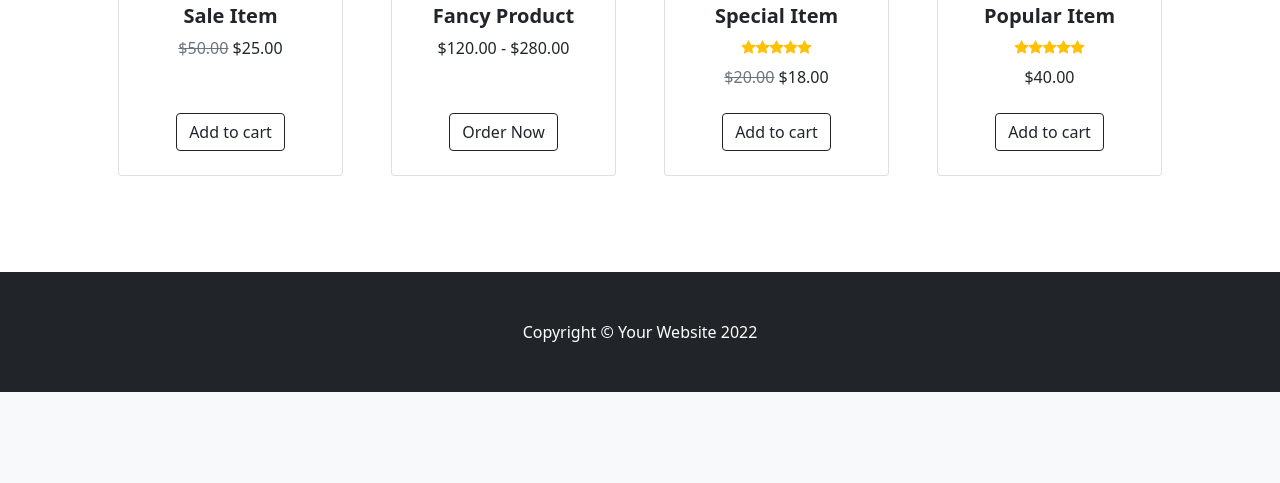
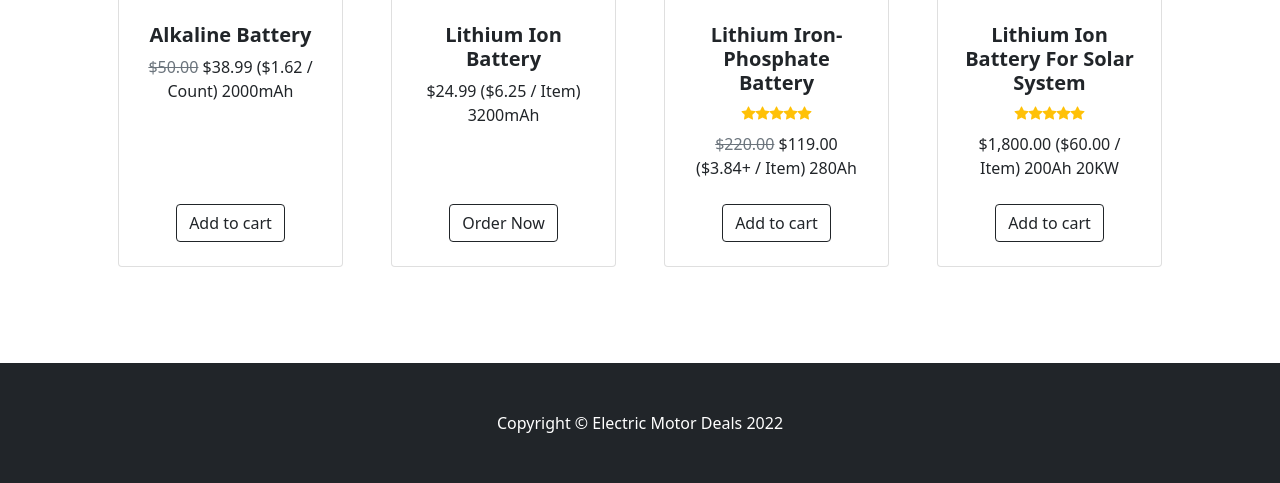
Before and after one commit to Space48121111/bank_system, a Django app: page / in a window 1280 px wide. Shown: the part 959-1442 px from the top of the page. Before the commit the page ends 1351 px from the top, so only its background shows below. Run offline with Django 4.2, Linux system fonts and the light colour scheme; grey boxes labelled with a size stand in for pictures from a placeholder-image service; some libraries are stand-ins or nearby versions.

Commit message:
battery f str 200ah ac

```diff
--- a/affiliate/electric_motor/web/templates/home.html
+++ b/affiliate/electric_motor/web/templates/home.html
@@ -19,7 +19,7 @@
         <!-- Navigation-->
         <nav class="navbar navbar-expand-lg navbar-light bg-light">
             <div class="container px-4 px-lg-5">
-                <a class="navbar-brand" href="#!">Electric Motors</a>
+                <a class="navbar-brand" href="#!">Electric Motor Deals</a>
                 <button class="navbar-toggler" type="button" data-bs-toggle="collapse" data-bs-target="#navbarSupportedContent" aria-controls="navbarSupportedContent" aria-expanded="false" aria-label="Toggle navigation"><span class="navbar-toggler-icon"></span></button>
                 <div class="collapse navbar-collapse" id="navbarSupportedContent">
                     <ul class="navbar-nav me-auto mb-2 mb-lg-0 ms-lg-4">
@@ -80,7 +80,7 @@
                             </div>
                             <!-- Product actions-->
                             <div class="card-footer p-4 pt-0 border-top-0 bg-transparent">
-                                <div class="text-center"><a class="btn btn-outline-dark mt-auto" href="#">View options</a></div>
+                                <div class="text-center"><a class="btn btn-outline-dark mt-auto" href="#">Order Now</a></div>
                             </div>
                         </div>
                     </div>
@@ -174,15 +174,17 @@
                             <!-- Sale badge-->
                             <div class="badge bg-dark text-white position-absolute" style="top: 0.5rem; right: 0.5rem">Sale</div>
                             <!-- Product image-->
-                            <img class="card-img-top" src="https://dummyimage.com/450x300/dee2e6/6c757d.jpg" alt="..." />
+                            <a href="https://www.amazon.com/dp/B07NXGG55W?ref=emc_p_m_5_i">
+                            <img class="card-img-top" src="{% static 'web/b1.jpg' %}" alt="..." />
+                            </a>
                             <!-- Product details-->
                             <div class="card-body p-4">
                                 <div class="text-center">
                                     <!-- Product name-->
-                                    <h5 class="fw-bolder">Sale Item</h5>
+                                    <h5 class="fw-bolder">Alkaline Battery</h5>
                                     <!-- Product price-->
                                     <span class="text-muted text-decoration-line-through">$50.00</span>
-                                    $25.00
+                                    $38.99 ($1.62 / Count) 2000mAh
                                 </div>
                             </div>
                             <!-- Product actions-->
@@ -194,14 +196,16 @@
                     <div class="col mb-5">
                         <div class="card h-100">
                             <!-- Product image-->
-                            <img class="card-img-top" src="https://dummyimage.com/450x300/dee2e6/6c757d.jpg" alt="..." />
+                            <a href="https://www.amazon.com/Rechargeable-Batteries-Flashlight-Doorbell-Shipping/dp/B0BBMPF8SW/ref=sr_1_5?crid=2Q43EC2D29YA5&keywords=lithium+ion+battery&qid=1665895916&qu=eyJxc2MiOiI3LjA2IiwicXNhIjoiNi42MyIsInFzcCI6IjUuNTEifQ%3D%3D&sprefix=lithumio%2Caps%2C169&sr=8-5">
+                            <img class="card-img-top" src="{% static 'web/b2.jpg' %}" alt="..." />
+                            </a>
                             <!-- Product details-->
                             <div class="card-body p-4">
                                 <div class="text-center">
                                     <!-- Product name-->
-                                    <h5 class="fw-bolder">Fancy Product</h5>
+                                    <h5 class="fw-bolder">Lithium Ion Battery</h5>
                                     <!-- Product price-->
-                                    $120.00 - $280.00
+                                    $24.99 ($6.25 / Item) 3200mAh
                                 </div>
                             </div>
                             <!-- Product actions-->
@@ -215,12 +219,14 @@
                             <!-- Sale badge-->
                             <div class="badge bg-dark text-white position-absolute" style="top: 0.5rem; right: 0.5rem">Sale</div>
                             <!-- Product image-->
-                            <img class="card-img-top" src="https://dummyimage.com/450x300/dee2e6/6c757d.jpg" alt="..." />
+                            <a href="https://www.alibaba.com/product-detail/Eu-Us-Stock-Grade-A-280Ah_1600219202538.html?spm=a2700.galleryofferlist.normal_offer.d_title.f1bc79224yfELM">
+                            <img class="card-img-top" src="{% static 'web/b3.jpg' %}" alt="..." />
+                            </a>
                             <!-- Product details-->
                             <div class="card-body p-4">
                                 <div class="text-center">
                                     <!-- Product name-->
-                                    <h5 class="fw-bolder">Special Item</h5>
+                                    <h5 class="fw-bolder">Lithium Iron-Phosphate Battery</h5>
                                     <!-- Product reviews-->
                                     <div class="d-flex justify-content-center small text-warning mb-2">
                                         <div class="bi-star-fill"></div>
@@ -230,8 +236,8 @@
                                         <div class="bi-star-fill"></div>
                                     </div>
                                     <!-- Product price-->
-                                    <span class="text-muted text-decoration-line-through">$20.00</span>
-                                    $18.00
+                                    <span class="text-muted text-decoration-line-through">$220.00</span>
+                                    $119.00 ($3.84+ / Item) 280Ah
                                 </div>
                             </div>
                             <!-- Product actions-->
@@ -243,12 +249,14 @@
                     <div class="col mb-5">
                         <div class="card h-100">
                             <!-- Product image-->
-                            <img class="card-img-top" src="https://dummyimage.com/450x300/dee2e6/6c757d.jpg" alt="..." />
+                            <a href="https://www.alibaba.com/product-detail/48v-200ah-400ah-500ah-lifepo4-li_62382069985.html?spm=a2700.galleryofferlist.normal_offer.d_title.f1bc79224yfELM">
+                            <img class="card-img-top" src="{% static 'web/b4.jpg' %}" alt="..." />
+                            </a>
                             <!-- Product details-->
                             <div class="card-body p-4">
                                 <div class="text-center">
                                     <!-- Product name-->
-                                    <h5 class="fw-bolder">Popular Item</h5>
+                                    <h5 class="fw-bolder">Lithium Ion Battery For Solar System</h5>
                                     <!-- Product reviews-->
                                     <div class="d-flex justify-content-center small text-warning mb-2">
                                         <div class="bi-star-fill"></div>
@@ -258,7 +266,7 @@
                                         <div class="bi-star-fill"></div>
                                     </div>
                                     <!-- Product price-->
-                                    $40.00
+                                    $1,800.00 ($60.00 / Item) 200Ah 20KW
                                 </div>
                             </div>
                             <!-- Product actions-->
@@ -272,7 +280,7 @@
         </section>
         <!-- Footer-->
         <footer class="py-5 bg-dark">
-            <div class="container"><p class="m-0 text-center text-white">Copyright &copy; Your Website 2022</p></div>
+            <div class="container"><p class="m-0 text-center text-white">Copyright &copy; Electric Motor Deals 2022</p></div>
         </footer>
         <!-- Bootstrap core JS-->
         <script src="https://cdn.jsdelivr.net/npm/bootstrap@5.1.3/dist/js/bootstrap.bundle.min.js"></script>
```
Also changed, not shown: README.md, 1 other file.
